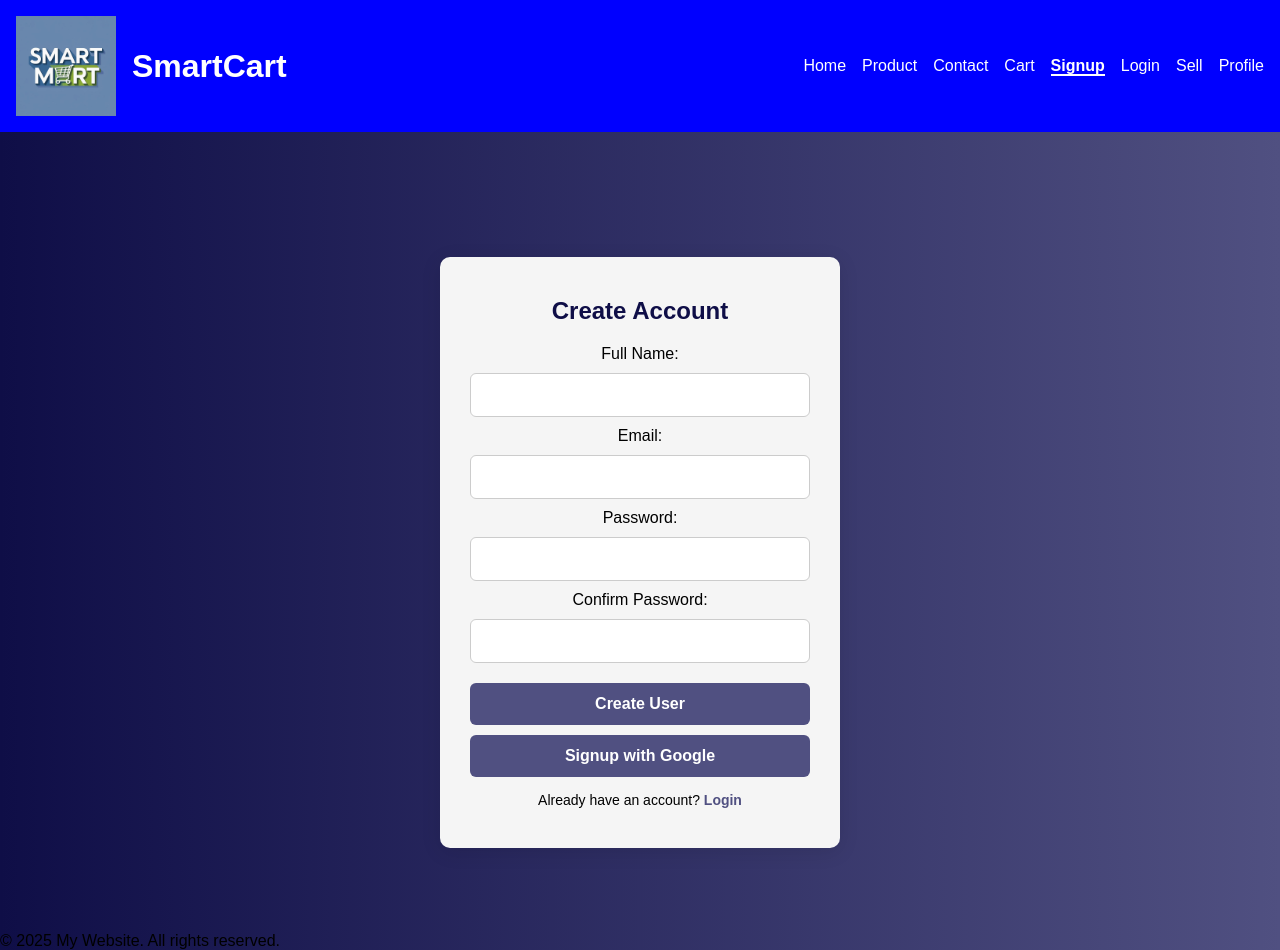
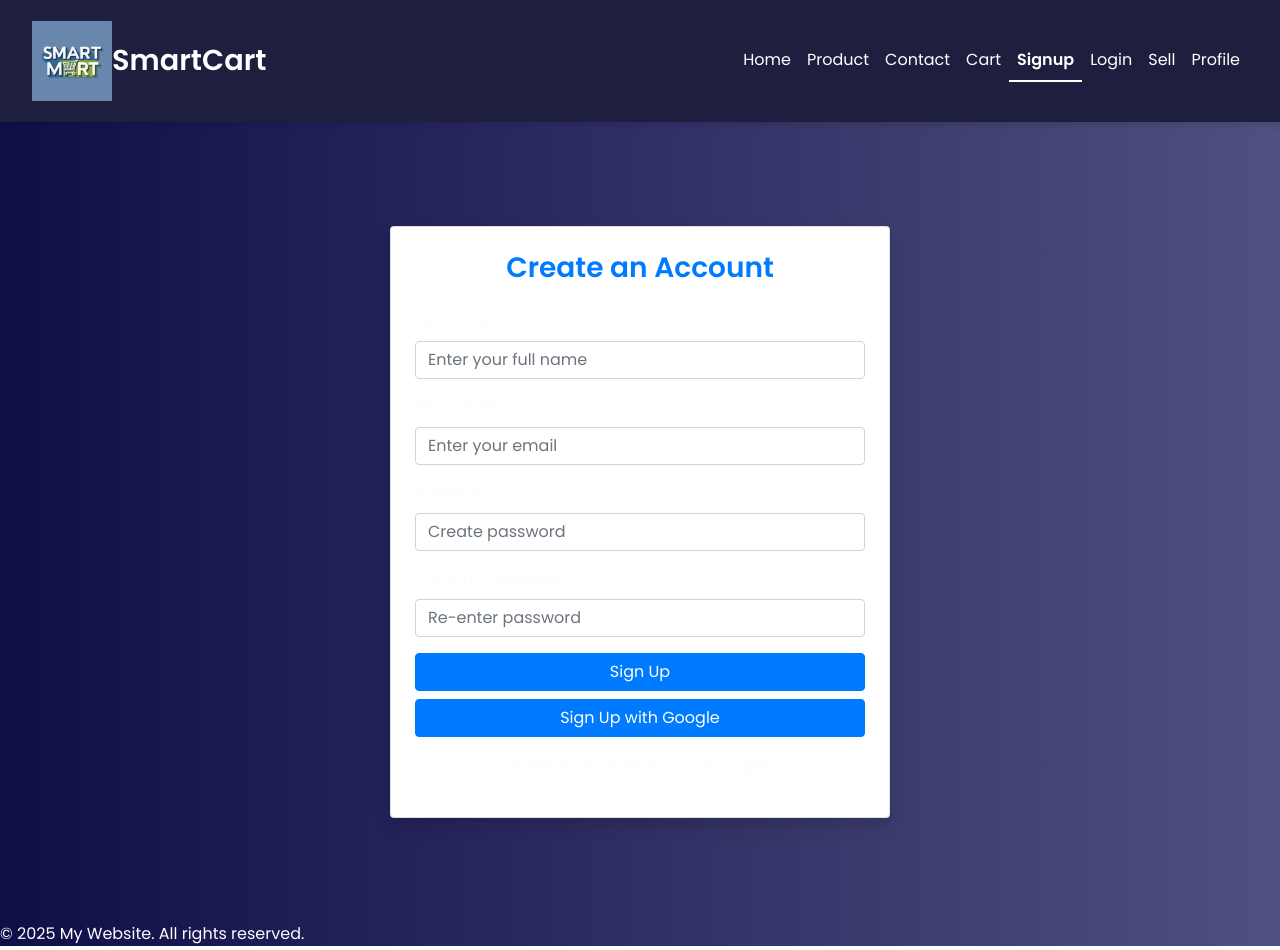
Before and after one commit to Shreyasi-16/SmartCart-Ecom-Web, a React (Vite) app in the folder client/: page /signup in a window 1280 px wide. Built offline with nearby package versions, Linux system fonts and the light colour scheme.

Commit message:
bootstrap added

```diff
--- a/client/package.json
+++ b/client/package.json
@@ -10,6 +10,8 @@
     "preview": "vite preview"
   },
   "dependencies": {
+    "@fontsource/poppins": "^5.2.6",
+    "bootstrap": "^4.1.3",
     "firebase": "^12.0.0",
     "react": "^19.1.0",
     "react-dom": "^19.1.0",
--- a/client/src/App.css
+++ b/client/src/App.css
@@ -0,0 +1,56 @@
+/* Set Google Font if needed */
+@import url('https://fonts.googleapis.com/css2?family=Poppins:wght@400;600&display=swap');
+
+/* Reset default spacing and box model */
+* {
+  margin: 0;
+  padding: 0;
+  box-sizing: border-box;
+}
+
+/* Apply global font and background */
+/* App.css */
+
+body {
+  background-color: #9cc4ec; /* Change this to your desired background color */
+  font-family: 'Poppins', sans-serif;
+  color: #fbfdfe;
+  margin: 0;
+  padding: 0;
+  min-height: 100vh;
+}
+
+
+/* Links */
+a {
+  text-decoration: none;
+  color: inherit;
+}
+
+a:hover {
+  text-decoration: none;
+  color: #007bff;
+}
+
+/* Utility container spacing */
+.container {
+  padding-top: 2rem;
+  padding-bottom: 2rem;
+}
+
+/* Buttons */
+button {
+  font-family: inherit;
+  font-size: 1rem;
+}
+
+/* Navbar override */
+.navbar {
+  box-shadow: 0 4px 6px rgba(0, 0, 0, 0.1);
+}
+
+/* Headings */
+h1, h2, h3, h4, h5, h6 {
+  font-weight: 600;
+  color: #d2d2e2;
+}
--- a/client/src/App.jsx
+++ b/client/src/App.jsx
@@ -1,5 +1,7 @@
 // src/App.js
 import { createBrowserRouter, RouterProvider } from 'react-router-dom';
+import "@fontsource/poppins"; // Defaults to weight 400
+import "bootstrap/dist/css/bootstrap.min.css";
 import { Home } from './pages/Home.jsx';
 import { Product } from './pages/Product.jsx';
 import { Contact } from './pages/Contact.jsx';
--- a/client/src/Component/Header.css
+++ b/client/src/Component/Header.css
@@ -1,34 +1,31 @@
-.main-header {
-  background-color: blue; /* Changed background to blue */
-  color: white;
-  padding: 1rem;
-  display: flex;
-  justify-content: space-between;
-  align-items: center;
+/* Set dark background color */
+.navbar {
+  background-color: #1e1e3f !important;  /* You can change to any color you want */
+  padding: 1rem 2rem;
 }
 
-.main-header div {
-  display: flex;
-  align-items: center;
+/* Make all text white */
+.navbar .navbar-brand,
+.navbar .nav-link,
+.navbar-toggler {
+  color: white !important;
 }
 
-.main-header h1 {
-  margin-left: 1rem;
-  font-size: 2rem;
+/* Logo text styling */
+.navbar-brand span {
+  font-size: 1.8rem;
+  font-weight: bold;
+  color: white !important;
 }
 
-.main-header nav a {
-  color: white;
-  text-decoration: none;
-  margin-left: 1rem;
-  font-weight: 500;
+/* Hover effect */
+.navbar .nav-link:hover {
+  color: #cccccc !important;
 }
 
-.main-header nav a:hover {
-  text-decoration: underline;
-}
-
-.main-header nav a.active {
+/* Active link style */
+.navbar .nav-link.active {
   font-weight: bold;
   border-bottom: 2px solid white;
+  color: white !important;
 }
--- a/client/src/Component/Header.jsx
+++ b/client/src/Component/Header.jsx
@@ -1,24 +1,70 @@
-import { NavLink } from 'react-router-dom';
-import './Header.css';
-export function Header()
-{
-    return(
-    <header className="main-header">
-      <div>
-        <img src='/public/logo.png' alt='logo' height="100" width="100"/>
-        <h1>SmartCart</h1>
+import { NavLink } from "react-router-dom";
+import "./Header.css";
+
+export function Header() {
+  return (
+    <nav className="navbar navbar-expand-lg navbar-light  px-9">
+      <NavLink className="navbar-brand d-flex align-items-center" to="/">
+        <img src="/logo.png" alt="logo" height="80" width="80" className="me-2" />
+        <span>SmartCart</span>
+      </NavLink>
+
+      <button
+        className="navbar-toggler"
+        type="button"
+        data-bs-toggle="collapse"
+        data-bs-target="#navbarNav"
+        aria-controls="navbarNav"
+        aria-expanded="false"
+        aria-label="Toggle navigation"
+      >
+        <span className="navbar-toggler-icon"></span>
+      </button>
+
+      <div className="collapse navbar-collapse justify-content-end" id="navbarNav">
+        <ul className="navbar-nav">
+          <li className="nav-item">
+            <NavLink exact to="/" className="nav-link">
+              Home
+            </NavLink>
+          </li>
+          <li className="nav-item">
+            <NavLink to="/product" className="nav-link">
+              Product
+            </NavLink>
+          </li>
+          <li className="nav-item">
+            <NavLink to="/contact" className="nav-link">
+              Contact
+            </NavLink>
+          </li>
+          <li className="nav-item">
+            <NavLink to="/cart" className="nav-link">
+              Cart
+            </NavLink>
+          </li>
+          <li className="nav-item">
+            <NavLink to="/signup" className="nav-link">
+              Signup
+            </NavLink>
+          </li>
+          <li className="nav-item">
+            <NavLink to="/login" className="nav-link">
+              Login
+            </NavLink>
+          </li>
+          <li className="nav-item">
+            <NavLink to="/sell" className="nav-link">
+              Sell
+            </NavLink>
+          </li>
+          <li className="nav-item">
+            <NavLink to="/profile" className="nav-link">
+              Profile
+            </NavLink>
+          </li>
+        </ul>
       </div>
-      <nav>
-        <NavLink to="/">Home</NavLink>
-        <NavLink to="/product">Product</NavLink>
-        <NavLink to="/contact">Contact</NavLink>
-        <NavLink to="/cart">Cart</NavLink>
-        <NavLink to="/signup">Signup</NavLink>
-        <NavLink to="/login">Login</NavLink>
-        <NavLink to="/sell">Sell</NavLink>
-        <NavLink to="/profile">Profile</NavLink>
-
-      </nav>
-    </header>
-    );
+    </nav>
+  );
 }
--- a/client/src/pages/Cart.css
+++ b/client/src/pages/Cart.css
@@ -0,0 +1,4 @@
+/* Cart.css */
+body {
+  background-color: #b0ca2b;
+}
--- a/client/src/pages/Login.css
+++ b/client/src/pages/Login.css
@@ -34,7 +34,7 @@
   padding: 12px;
   margin: 10px 0;
   border-radius: 6px;
-  border: 1px solid #ccc;
+  border: 1px solid #a29b9b;
   font-size: 16px;
 }
 
--- a/client/src/pages/Login.jsx
+++ b/client/src/pages/Login.jsx
@@ -2,22 +2,18 @@ import {
   getAuth,
   signInWithEmailAndPassword,
   signInWithPopup,
-    GoogleAuthProvider
+  GoogleAuthProvider,
 } from "firebase/auth";
 
-import app from '../firebase';
-import { useState } from 'react';
-import './Login.css';
-
-
+import app from "../firebase";
+import { useState } from "react";
+import "./Login.css";
 
 const auth = getAuth(app);
 const googleProvider = new GoogleAuthProvider();
 
 export function Login() {
   const [email, setEmail] = useState("");
-
-
   const [pass, setPass] = useState("");
 
   const login = (e) => {
@@ -30,7 +26,7 @@ export function Login() {
     signInWithEmailAndPassword(auth, email, pass)
       .then((value) => {
         alert("Login Success");
-                window.location.href="/Profile";
+        window.location.href = "/Profile";
         setEmail("");
         setPass("");
       })
@@ -51,9 +47,8 @@ export function Login() {
       .then((result) => {
         const user = result.user;
         alert("Logged in with Google: " + user.email);
-
         console.log("Google user:", user);
-                window.location.href="/Profile";
+        window.location.href = "/Profile";
       })
       .catch((error) => {
         console.error("Google Login Error:", error);
@@ -62,34 +57,53 @@ export function Login() {
   };
 
   return (
-        <>
-         <div className="login-container">
-
-
-            <form className="login-form">
-                <label htmlFor="lemail">Enter Email-ID:</label>
+    <div className="container d-flex justify-content-center align-items-center vh-100">
+      <div className="card shadow p-4" style={{ maxWidth: "400px", width: "100%" }}>
+        <h3 className="text-center text-primary mb-4">Log In</h3>
+        <form>
+          <div className="mb-3">
+            <label htmlFor="lemail" className="form-label">
+              Email Address
+            </label>
             <input
               type="email"
               id="lemail"
-                    name="email"
+              className="form-control"
+              placeholder="Enter email"
               value={email}
               onChange={(e) => setEmail(e.target.value)}
             />
+          </div>
 
-                <label htmlFor="lpass">Enter Password:</label>
+          <div className="mb-3">
+            <label htmlFor="lpass" className="form-label">
+              Password
+            </label>
             <input
               type="password"
               id="lpass"
-                    name="pass"
+              className="form-control"
+              placeholder="Enter password"
               value={pass}
               onChange={(e) => setPass(e.target.value)}
             />
+          </div>
 
-                <button type="button" onClick={login}>Log In</button>
-                <button type="button" onClick={loginWithGoogle}>Login with Google</button>
-                <p>Don't have an account? <a href="/signup">Sign up</a></p>
+          <button type="submit" className="btn btn-primary w-100 mb-2" onClick={login}>
+            Log In
+          </button>
+
+          <button type="button" className="btn btn-primary w-100 mb-3" onClick={loginWithGoogle}>
+            Login with Google
+          </button>
+
+          <div className="text-center">
+            <p>
+              Don't have an account? <a href="/signup">Sign up</a>
+            </p>
+          </div>
         </form>
       </div>
-        </>
+    </div>
   );
 }
--- a/client/src/pages/Signup.css
+++ b/client/src/pages/Signup.css
@@ -3,6 +3,8 @@
   --accent: #505081;
   --light: #f5f5f5;
   --text: #ffffff;
+  --danger: #dc3545;
+  --success: #28a745;
 }
 
 * {
@@ -13,53 +15,65 @@
 
 html, body {
   height: 100%;
-  font-family: sans-serif;
+  font-family: 'Segoe UI', sans-serif;
   background: linear-gradient(to right, var(--primary), var(--accent));
 }
 
+/* Container for full height centering */
 .signup-container {
   min-height: 100vh;
   display: flex;
   justify-content: center;
   align-items: center;
-  padding: 100px 20px 60px;
+  padding: 80px 20px 40px;
 }
 
+/* Signup card style */
 .signup-form {
   background-color: var(--light);
   padding: 40px 30px;
-  border-radius: 10px;
-  box-shadow: 0 4px 20px rgba(0,0,0,0.1);
+  border-radius: 12px;
+  box-shadow: 0 8px 30px rgba(0, 0, 0, 0.1);
   width: 100%;
   max-width: 400px;
   text-align: center;
 }
 
+/* Heading */
 .signup-form h2 {
-  margin-bottom: 20px;
+  margin-bottom: 24px;
   color: var(--primary);
+  font-weight: 600;
 }
 
+/* Input fields */
 .signup-form input {
   width: 100%;
-  padding: 12px;
+  padding: 12px 14px;
   margin: 10px 0;
   border-radius: 6px;
   border: 1px solid #ccc;
-  font-size: 16px;
+  font-size: 15px;
+  transition: border-color 0.3s ease;
 }
 
+.signup-form input:focus {
+  border-color: var(--accent);
+  outline: none;
+}
+
+/* Buttons */
 .signup-form button {
   width: 100%;
   padding: 12px;
   background-color: var(--accent);
   color: var(--text);
-  font-weight: bold;
+  font-weight: 600;
   border: none;
   border-radius: 6px;
   cursor: pointer;
   font-size: 16px;
-  margin-top: 10px;
+  margin-top: 12px;
   transition: background-color 0.3s ease;
 }
 
@@ -67,19 +81,32 @@ html, body {
   background-color: var(--primary);
 }
 
+/* Link text */
 .signup-form p {
-  margin-top: 15px;
+  margin-top: 16px;
   font-size: 14px;
+  color: #333;
 }
 
 .signup-form a {
   color: var(--accent);
   text-decoration: none;
-  font-weight: bold;
+  font-weight: 600;
+  transition: color 0.3s ease;
 }
 
+.signup-form a:hover {
+  color: var(--primary);
+}
+
+/* Mobile tweaks */
 @media screen and (max-width: 480px) {
   .signup-container {
-    padding-top: 250px;
+    padding-top: 160px;
+    padding-bottom: 20px;
+  }
+
+  .signup-form {
+    padding: 30px 20px;
   }
 }
--- a/client/src/pages/Signup.jsx
+++ b/client/src/pages/Signup.jsx
@@ -1,8 +1,13 @@
-import { getAuth, createUserWithEmailAndPassword, signInWithPopup, GoogleAuthProvider, updateProfile } from "firebase/auth";
-import app from '../firebase';
-import { useState } from 'react';
-import './Signup.css';
-
+import {
+  getAuth,
+  createUserWithEmailAndPassword,
+  signInWithPopup,
+  GoogleAuthProvider,
+  updateProfile,
+} from "firebase/auth";
+import app from "../firebase";
+import { useState } from "react";
+import "./Signup.css";
 
 const googleProvider = new GoogleAuthProvider();
 const auth = getAuth(app);
@@ -29,18 +34,16 @@ export function Signup() {
     createUserWithEmailAndPassword(auth, email, pass)
       .then((userCredential) => {
         const user = userCredential.user;
-                // Update user profile with full name
-                updateProfile(user, {
-                    displayName: fullName
-                }).then(() => {
+        return updateProfile(user, {
+          displayName: fullName,
+        });
+      })
+      .then(() => {
         alert("Signup successful!");
         setFullName("");
         setEmail("");
         setPass("");
         setConfirmPass("");
-                }).catch((error) => {
-                    alert("Profile update failed: " + error.message);
-                });
       })
       .catch((error) => {
         if (error.code === "auth/email-already-in-use") {
@@ -53,7 +56,7 @@ export function Signup() {
           alert("Signup Error: " + error.message);
         }
       });
-    }
+  };
 
   const signupWithGoogle = (e) => {
     e.preventDefault();
@@ -61,37 +64,91 @@ export function Signup() {
       .then((result) => {
         const user = result.user;
         alert("Signed up with Google: " + user.email);
-                console.log("Google user:", user);
+        window.location.href = "/Profile";
       })
       .catch((error) => {
         console.error("Google Signup Error:", error);
         alert("Google Signup Error: " + error.message);
       });
-    }
+  };
 
   return (
-        <>
-        <div className="signup-container">
+    <div className="container d-flex justify-content-center align-items-center vh-100">
+      <div className="card shadow p-4" style={{ maxWidth: "500px", width: "100%" }}>
+        <h3 className="text-center text-primary mb-4">Create an Account</h3>
+        <form>
+          <div className="mb-3">
+            <label htmlFor="fullname" className="form-label">
+              Full Name
+            </label>
+            <input
+              type="text"
+              id="fullname"
+              className="form-control"
+              placeholder="Enter your full name"
+              value={fullName}
+              onChange={(e) => setFullName(e.target.value)}
+            />
+          </div>
 
-            <form className="signup-form">
-                <h2>Create Account</h2>
-                <label htmlFor="fullname">Full Name: </label>
-                <input type="text" id="fullname" value={fullName} onChange={(e) => setFullName(e.target.value)} />
+          <div className="mb-3">
+            <label htmlFor="semail" className="form-label">
+              Email Address
+            </label>
+            <input
+              type="email"
+              id="semail"
+              className="form-control"
+              placeholder="Enter your email"
+              value={email}
+              onChange={(e) => setEmail(e.target.value)}
+            />
+          </div>
 
-                <label htmlFor="semail">Email: </label>
-                <input type="email" id="semail" value={email} onChange={(e) => setEmail(e.target.value)} />
+          <div className="mb-3">
+            <label htmlFor="spass" className="form-label">
+              Password
+            </label>
+            <input
+              type="password"
+              id="spass"
+              className="form-control"
+              placeholder="Create password"
+              value={pass}
+              onChange={(e) => setPass(e.target.value)}
+            />
+          </div>
 
-                <label htmlFor="spass">Password: </label>
-                <input type="password" id="spass" value={pass} onChange={(e) => setPass(e.target.value)} />
+          <div className="mb-3">
+            <label htmlFor="cpass" className="form-label">
+              Confirm Password
+            </label>
+            <input
+              type="password"
+              id="cpass"
+              className="form-control"
+              placeholder="Re-enter password"
+              value={confirmPass}
+              onChange={(e) => setConfirmPass(e.target.value)}
+            />
+          </div>
 
-                <label htmlFor="cpass">Confirm Password: </label>
-                <input type="password" id="cpass" value={confirmPass} onChange={(e) => setConfirmPass(e.target.value)} />
+            <button type="submit" className="btn btn-primary w-100 mb-2" onClick={createSignUP}>
+            Sign Up
+            </button>
 
-                <button type="button" onClick={createSignUP}>Create User</button>
-                <button type="button" onClick={signupWithGoogle}>Signup with Google</button>
-                <p>Already have an account? <a href="/login">Login</a></p>
+            <button type="button" className="btn btn-primary w-100 mb-3" onClick={signupWithGoogle}>
+            Sign Up with Google
+            </button>
+
+
+          <div className="text-center">
+            <p>
+              Already have an account? <a href="/login">Login</a>
+            </p>
+          </div>
         </form>
       </div>
-        </>
+    </div>
   );
 }
```
Also changed, not shown: 1 other file (tests, documents, lock files or other folders). Lines whose indentation alone changed are shown as unchanged.
